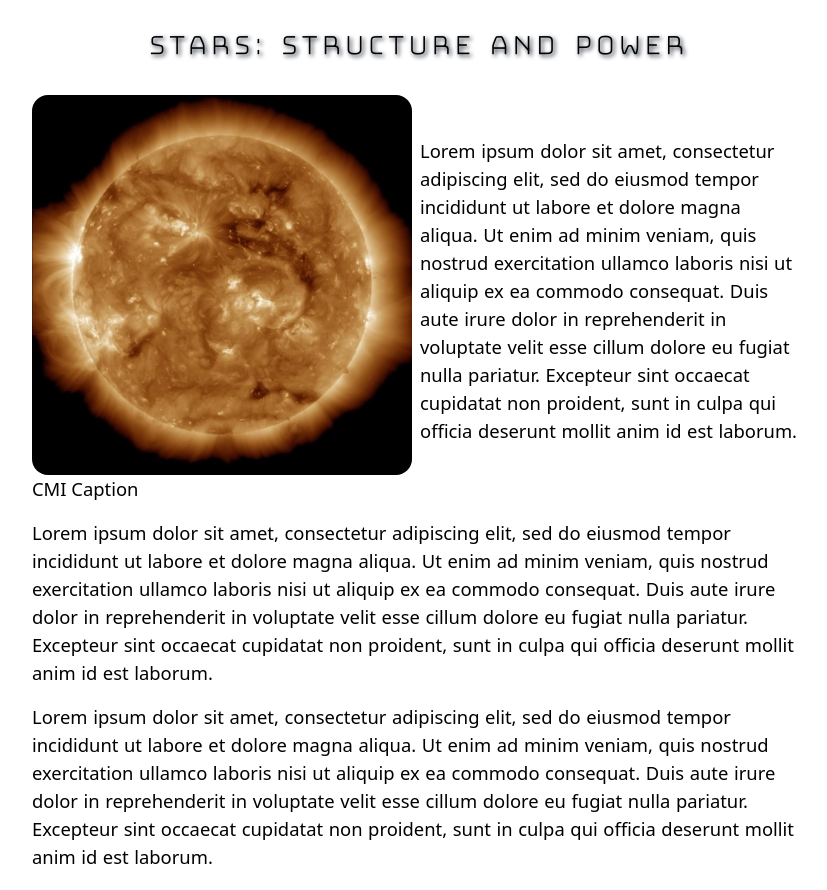
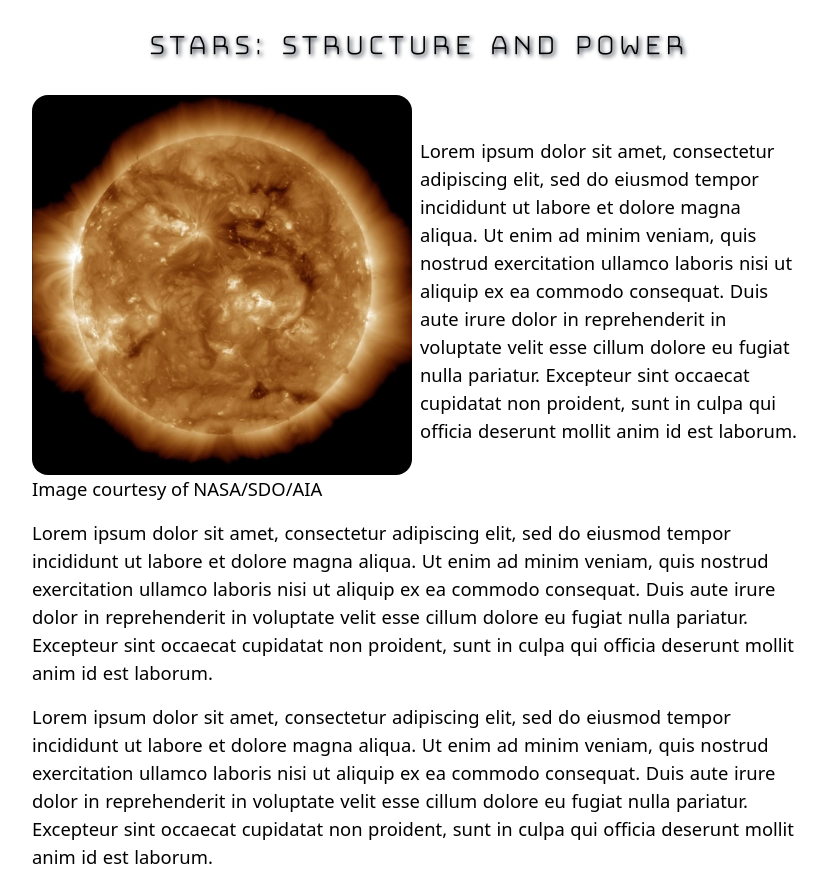
Before and after one commit to lynhutch/moment-of-syzygy, a plain HTML site: page topics.html in a window 1280 px wide. Shown: the part 1558-2448 px from the top of the page, without its empty margins (424-1251 px from the left). Drawn offline with Linux system fonts and the light colour scheme.

Commit message:
added credit for images

```diff
--- a/topics.html
+++ b/topics.html
@@ -122,7 +122,7 @@
                                 srcset="images/pulses-from-sun-400.jpg 400vw, images/pulses-from-sun-600.jpg 600vw, images/pulses-from-sun-800.jpg 800vw"
                                 sizes="(max-width: 600px) 400px, 800px"
                                 alt="Sun with pulses and darkspots">
-                                <caption>CMI Caption</caption>
+                                <caption>Image courtesy of NASA/SDO/AIA</caption>
                             </div>
 
                             <p class="text-left">
@@ -173,7 +173,7 @@
                                 srcset="images/pulsating-object-400.jpg 400vw, images/pulsating-object-600.jpg 600vw, images/pulsating-object-800.jpg 800vw"
                                 sizes="(max-width: 600px) 400px, 800px"
                                 alt="Rendition of of two stars path as they orbit each other">
-                                <caption>CMI Caption</caption>
+                                <caption>Image courtesy of NASA/ESA/JPL-Caltech</caption>
                             </div>
 
                             <p class="text-left">
@@ -219,7 +219,7 @@
                                 srcset="images/black-hole-400.jpg 400vw, images/black-hole-600.jpg 600vw, images/black-hole-800.jpg 800vw"
                                 sizes="(max-width: 600px) 400px, 800px"
                                 alt="Rendition of a black hole with event horizon as a pulse erupts from the black hole">
-                                <caption>CMI Caption</caption>
+                                <caption>Image courtest of Nasa/JPL-Caltech</caption>
                             </div>
 
                             <p class="text-left">
@@ -260,7 +260,7 @@
                                 srcset="images/pink-galaxy-400.jpg 400vw, images/pink-galaxy-600.jpg 600vw, images/pink-galaxy-800.jpg 800vw"
                                 sizes="(max-width: 600px) 400px, 800px"
                                 alt="Pink and purple two-arm spiral galaxy">
-                                <caption>CMI Caption</caption>
+                                <caption>Image courtesy of NASA/JPL-Caltech/ESA/Harvard-Smithsonian CfA </caption>
                             </div>
 
                             <p class="text-left">
```
